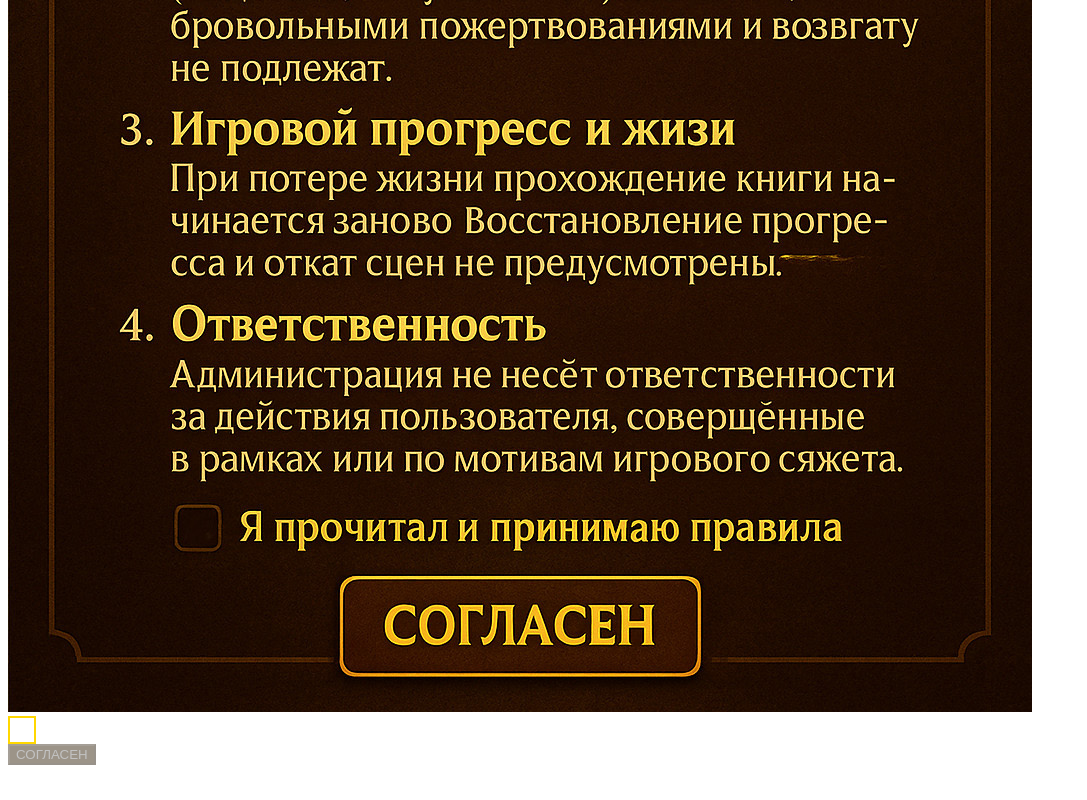
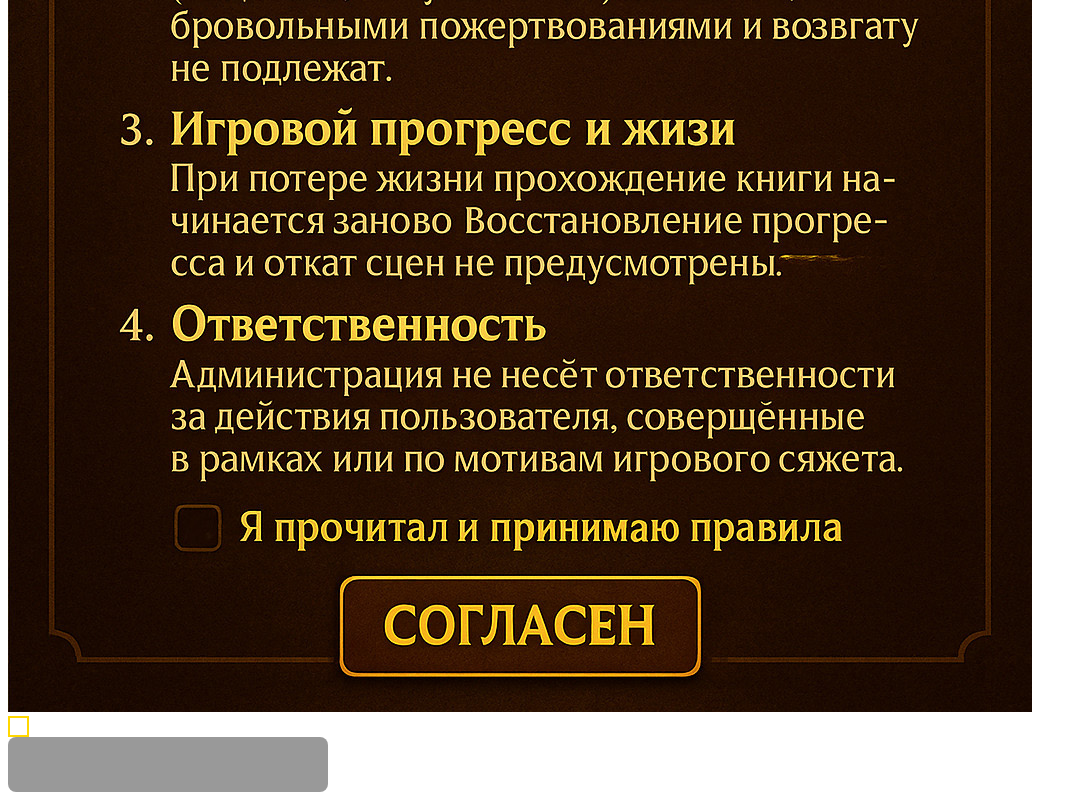
Before and after one commit to SkyPremium/questory-webapp, a React (Vite) app: page /rules in a window 1280 px wide. Shown: the part 832-1632 px from the top of the page, without its empty margins (0-1087 px from the left). Before the commit the page ends 1605 px from the top, so only its background shows below. Built offline with nearby package versions, Linux system fonts and the light colour scheme; the HTML template or start-up script is replaced by a standard one.

Commit message:
Add files via upload

```diff
--- a/src/pages/RulesScreen.tsx
+++ b/src/pages/RulesScreen.tsx
@@ -6,29 +6,24 @@ export default function RulesScreen() {
   const [agreed, setAgreed] = useState(false);
   const navigate = useNavigate();
 
-  const handleContinue = () => {
-    if (agreed) navigate('/start');
-  };
-
   return (
     <div className="relative w-full h-screen">
       <img src={rulesBg} alt="rules" className="w-full h-full object-cover" />
 
-      {/* Галочка — теперь точно на месте */}
+      {/* Галочка — пиксель-в-пиксель (17×17) */}
       <div
         onClick={() => setAgreed(!agreed)}
-        className="absolute"
+        className="absolute cursor-pointer"
         style={{
-          top: '87.7%',
-          left: '11.7%',
-          width: '24px',
-          height: '24px',
+          top: '88.1%',
+          left: '11.6%',
+          width: '17px',
+          height: '17px',
           border: '2px solid #FFD700',
           backgroundColor: agreed ? '#FFD700' : 'transparent',
           display: 'flex',
           alignItems: 'center',
           justifyContent: 'center',
-          cursor: 'pointer',
         }}
       >
         {agreed && (
@@ -39,29 +34,41 @@ export default function RulesScreen() {
             strokeWidth="3"
             strokeLinecap="round"
             strokeLinejoin="round"
-            style={{ width: '16px', height: '16px' }}
+            style={{ width: '14px', height: '14px' }}
           >
             <polyline points="20 6 9 17 4 12" />
           </svg>
         )}
       </div>
 
-      {/* Кнопка */}
-      <button
-        onClick={handleContinue}
-        disabled={!agreed}
-        className="absolute text-lg font-bold rounded transition-all px-8 py-2"
-        style={{
-          top: '93.2%',
-          left: '11%',
-          backgroundColor: agreed ? '#FFCC33' : '#3c2c13',
-          color: agreed ? '#000' : '#888',
-          opacity: agreed ? 1 : 0.5,
-          cursor: agreed ? 'pointer' : 'not-allowed',
-        }}
-      >
-        СОГЛАСЕН
-      </button>
+      {/* Затемняющий слой над нарисованной кнопкой */}
+      {!agreed && (
+        <div
+          className="absolute"
+          style={{
+            top: '92.9%',
+            left: '11%',
+            width: '320px',
+            height: '55px',
+            backgroundColor: 'rgba(0, 0, 0, 0.4)',
+            borderRadius: '8px',
+          }}
+        />
+      )}
+
+      {/* Невидимая кликабельная зона */}
+      {agreed && (
+        <div
+          onClick={() => navigate('/start')}
+          className="absolute cursor-pointer"
+          style={{
+            top: '92.9%',
+            left: '11%',
+            width: '320px',
+            height: '55px',
+          }}
+        />
+      )}
     </div>
   );
 }
```
